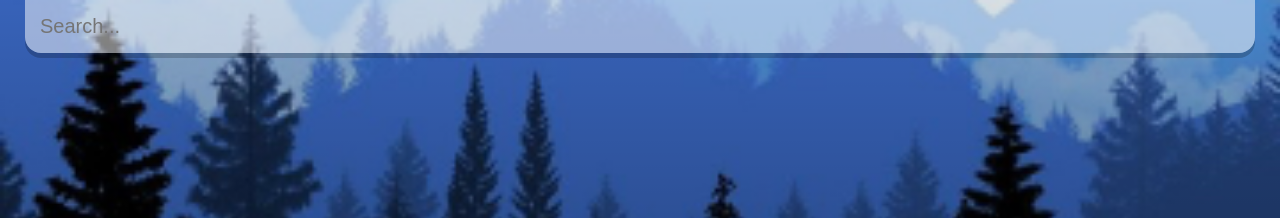
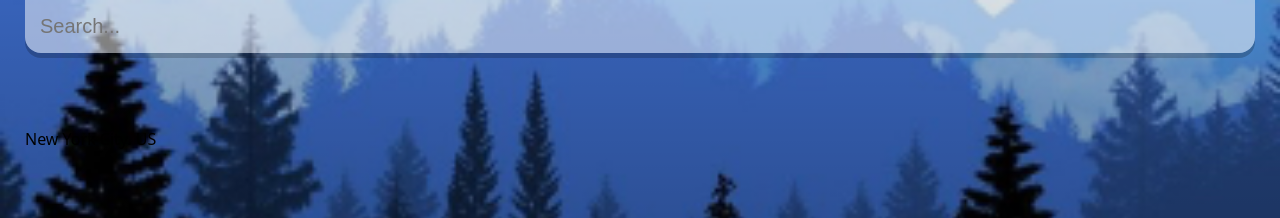
Before and after one commit to JonnyBerry/weather-app, a JavaScript app: page / in a window 1280 px wide. Shown: the top 218 px of the page. Built offline with nearby package versions, Linux system fonts and the light colour scheme; the HTML template or start-up script is replaced by a standard one.

Commit message:
added location box

```diff
--- a/src/App.js
+++ b/src/App.js
@@ -16,6 +16,10 @@ function App() {
           placeholder="Search..."
           />
         </div>
+        <div className='location-box'>
+          <div className="location">New York City. US</div>
+          <div className='date'></div>
+        </div>
       </main>
     </div>
   );
```
